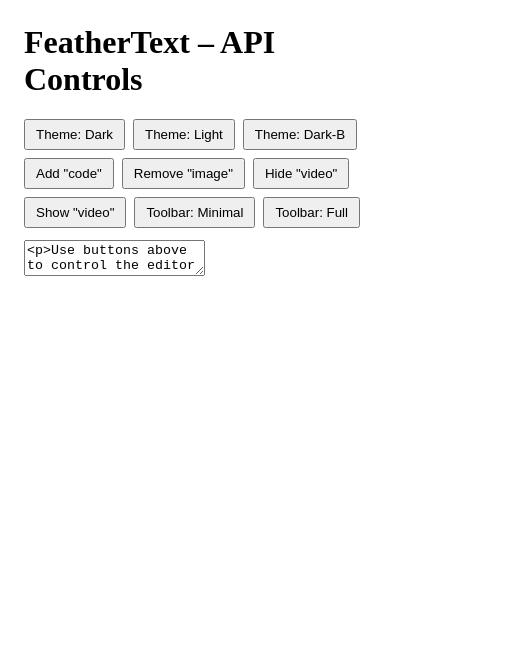
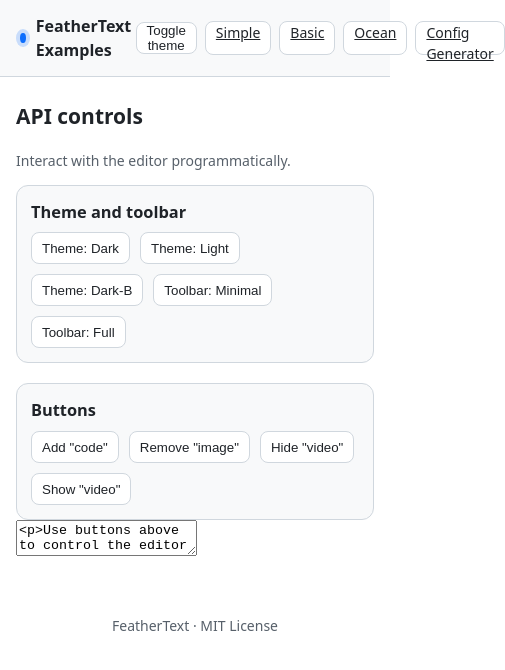
Before and after one commit to MiszterSoul/FeatherText, a website: page examples/example-api.html in a window 390 px wide. Shown: the whole page, 505 px wide, since content can reach past the window. Drawn offline with Linux system fonts and the light colour scheme; files that its build step writes are made by us from their sources; files whose address does not match are found by name.

Commit message:
Enhance FeatherText editor: add version verification, improve theme handling, and update examples with responsive design

```diff
--- a/build.mjs
+++ b/build.mjs
@@ -1,5 +1,7 @@
 import { build } from "esbuild";
 import fs from "node:fs";
+const pkgJson = JSON.parse(fs.readFileSync("package.json", "utf8"));
+const define = { __FEATHER_VERSION__: JSON.stringify(pkgJson.version) };
 
 await build({
   entryPoints: ["src/feathertext.js"],
@@ -7,6 +9,7 @@
   format: "esm",
   outfile: "dist/feathertext.esm.js",
   sourcemap: true,
+  define,
 });
 
 await build({
@@ -15,6 +18,7 @@
   format: "cjs",
   outfile: "dist/feathertext.cjs",
   sourcemap: true,
+  define,
 });
 
 await build({
@@ -26,6 +30,7 @@
   outfile: "dist/feathertext.min.js",
   minify: true,
   sourcemap: false,
+  define,
 });
 
 // tiny CSS example (optional)
--- a/examples/example-api.html
+++ b/examples/example-api.html
@@ -2,35 +2,61 @@
 <html lang="en" data-theme="dark-b">
 <head>
   <meta charset="utf-8">
+  <meta name="viewport" content="width=device-width, initial-scale=1">
   <title>FeatherText – API Controls</title>
   <link rel="stylesheet" href="../dist/feathertext.css">
+  <link rel="stylesheet" href="./styles.css">
+  <script src="./theme-toggle.js"></script>
   <script src="../dist/feathertext.min.js"></script>
-  <style>
-    .controls { display:flex; gap:8px; flex-wrap:wrap; margin:12px 0; }
-    .controls button { padding:6px 10px; }
-  </style>
 </head>
-<body style="margin:24px;">
-  <h1>FeatherText – API Controls</h1>
-  <div class="controls">
-    <button id="theme-dark">Theme: Dark</button>
-    <button id="theme-light">Theme: Light</button>
-    <button id="theme-b">Theme: Dark‑B</button>
-    <button id="add-code">Add "code"</button>
-    <button id="remove-image">Remove "image"</button>
-    <button id="hide-video">Hide "video"</button>
-    <button id="show-video">Show "video"</button>
-    <button id="toolbar-min">Toolbar: Minimal</button>
-    <button id="toolbar-max">Toolbar: Full</button>
-  </div>
+<body>
+  <header class="header">
+    <div class="brand"><span class="dot"></span><h1>FeatherText Examples</h1></div>
+    <div class="toolbar">
+      <button class="btn" onclick="toggleTheme()">Toggle theme</button>
+      <a class="btn" href="./example.html">Simple</a>
+      <a class="btn" href="./example-basic.html">Basic</a>
+      <a class="btn" href="./example-ocean.html">Ocean</a>
+      <a class="btn" href="./config-generator.html">Config Generator</a>
+    </div>
+  </header>
+  <main class="container">
+    <h2>API controls</h2>
+    <p class="lead">Interact with the editor programmatically.</p>
 
-  <textarea id="api"><p>Use buttons above to control the editor at runtime.</p></textarea>
+    <div class="grid">
+      <div class="card">
+        <h3>Theme and toolbar</h3>
+        <div class="toolbar" style="flex-wrap:wrap; gap:10px;">
+          <button class="btn" id="theme-dark">Theme: Dark</button>
+          <button class="btn" id="theme-light">Theme: Light</button>
+          <button class="btn" id="theme-b">Theme: Dark‑B</button>
+          <button class="btn" id="toolbar-min">Toolbar: Minimal</button>
+          <button class="btn" id="toolbar-max">Toolbar: Full</button>
+        </div>
+      </div>
+      <div class="card">
+        <h3>Buttons</h3>
+        <div class="toolbar" style="flex-wrap:wrap; gap:10px;">
+          <button class="btn" id="add-code">Add "code"</button>
+          <button class="btn" id="remove-image">Remove "image"</button>
+          <button class="btn" id="hide-video">Hide "video"</button>
+          <button class="btn" id="show-video">Show "video"</button>
+        </div>
+      </div>
+    </div>
+
+    <textarea id="api"><p>Use buttons above to control the editor at runtime.</p></textarea>
+  </main>
+  <footer class="container footer">FeatherText · MIT License</footer>
 
   <script>
     const [editor] = FeatherText.init('#api', {
-      theme: 'dark-b',
+      theme: document.documentElement.getAttribute('data-theme') || 'dark-b',
       toolbar: ['format','bold','italic','|','link','image','|','ul','ol','|','undo','redo','|','source']
     });
+
+    addEventListener('themechange', (e) => editor.setTheme(e.detail));
 
     document.getElementById('theme-dark').onclick = () => editor.setTheme('dark');
     document.getElementById('theme-light').onclick = () => editor.setTheme('light');
--- /dev/null
+++ b/examples/styles.css
@@ -0,0 +1,50 @@
+/* Shared layout for examples with light/dark themes */
+:root {
+  --bg: #0f1115;
+  --panel: #151922;
+  --text: #e6e9ef;
+  --muted: #98a2b3;
+  --border: #222938;
+  --accent: #6ea8fe;
+}
+
+[data-theme="light"] {
+  --bg: #ffffff;
+  --panel: #f8f9fa;
+  --text: #1f2328;
+  --muted: #57606a;
+  --border: #d0d7de;
+  --accent: #0d6efd;
+}
+
+html, body { height: 100%; }
+body {
+  margin: 0;
+  font: 14px/1.5 system-ui, Segoe UI, Roboto, Inter, Arial;
+  color: var(--text);
+  background: var(--bg);
+}
+.header {
+  position: sticky; top: 0; z-index: 10;
+  display: flex; align-items: center; justify-content: space-between;
+  padding: 14px 20px; border-bottom: 1px solid var(--border);
+  background: var(--panel);
+}
+.brand { display:flex; gap:10px; align-items:center; }
+.brand .dot { width:10px; height:10px; border-radius:50%; background: var(--accent); box-shadow:0 0 0 4px color-mix(in srgb, var(--accent), transparent 80%); }
+.brand h1 { font-size: 16px; margin: 0; }
+
+.container { max-width: 980px; margin: 24px auto; padding: 0 16px; }
+.lead { color: var(--muted); margin-top: 8px; }
+
+.toolbar { display:flex; gap:8px; align-items:center; }
+.btn { height: 32px; padding: 0 10px; border-radius: 8px; border:1px solid var(--border); background: var(--bg); color: var(--text); cursor:pointer; }
+.btn:hover { background: color-mix(in srgb, var(--bg), var(--panel)); }
+
+.grid { display:grid; grid-template-columns: 1fr; gap: 20px; }
+@media (min-width: 960px){ .grid { grid-template-columns: 1fr 1fr; } }
+
+.card { padding: 14px; border:1px solid var(--border); border-radius: 12px; background: var(--panel); }
+.card h3 { margin: 0 0 8px; }
+
+.footer { color: var(--muted); text-align:center; padding: 30px 0; }
--- /dev/null
+++ b/examples/theme-toggle.js
@@ -0,0 +1,21 @@
+(function(){
+  const key = 'feather-demo-theme';
+  const prefersDark = window.matchMedia && window.matchMedia('(prefers-color-scheme: dark)').matches;
+  const saved = localStorage.getItem(key);
+  const initial = saved || (prefersDark ? 'dark' : 'light');
+  setTheme(initial);
+
+  function setTheme(next){
+    document.documentElement.setAttribute('data-theme', next);
+    localStorage.setItem(key, next);
+    try { window.dispatchEvent(new CustomEvent('themechange', { detail: next })); } catch {}
+    document.querySelectorAll('[data-theme-sync]').forEach(el => {
+      try { el.dispatchEvent(new CustomEvent('themechange', { detail: next })); } catch {}
+    });
+  }
+
+  window.toggleTheme = function(){
+    const cur = document.documentElement.getAttribute('data-theme') || initial;
+    setTheme(cur === 'light' ? 'dark' : 'light');
+  };
+})();
--- a/src/feathertext.css
+++ b/src/feathertext.css
@@ -2,6 +2,18 @@
 /* Theme system with CSS variables */
 :root {
 	/* Default dark theme */
+	--feather-bg: #0f1115;
+	--feather-panel: #151922;
+	--feather-border: #222938;
+	--feather-accent: #6ea8fe;
+	--feather-text: #e6e9ef;
+	--feather-muted: #98a2b3;
+	--feather-hover: #1a2030;
+	--feather-shadow: 0 6px 24px rgba(0, 0, 0, 0.25);
+}
+
+/* Explicit dark mapping so data-theme="dark" behaves like defaults */
+[data-theme="dark"] {
 	--feather-bg: #0f1115;
 	--feather-panel: #151922;
 	--feather-border: #222938;
@@ -76,7 +88,7 @@
 	gap: 6px;
 	padding: 10px;
 	border-bottom: 1px solid var(--feather-border);
-	background: linear-gradient(180deg, #161b26, #121723);
+	background: var(--feather-panel);
 	position: sticky;
 	top: 0;
 	z-index: 3;
@@ -185,6 +197,7 @@
 	position: absolute;
 }
 .feather-swatch { display:inline-flex; align-items:center; justify-content:center; width:22px; height:22px; border-radius:6px; background:#0a0e18; border:1px solid var(--feather-border); }
+.feather-swatch { background: var(--feather-panel); }
 .feather-swatch-i { display:block; width:10px; height:16px; border-radius:3px; background:#fff; }
 .feather-clear-color { position:absolute; right:4px; top:4px; display:inline-flex; align-items:center; justify-content:center; width:16px; height:16px; border:none; background: transparent; color: var(--feather-muted); cursor:pointer; padding:0; }
 .feather-clear-color:hover { color: var(--feather-text); }
@@ -194,7 +207,7 @@
 	min-height: 220px;
 	padding: 16px;
 	outline: none;
-	background: #0e131b;
+	background: var(--feather-bg);
 	color: var(--feather-text);
 }
 .feather-editor[placeholder]:empty:before {
@@ -206,19 +219,19 @@
 	border: 0;
 	resize: vertical;
 	font: 13px/1.55 ui-monospace, SFMono-Regular, Consolas, Monaco, Menlo, monospace;
-	color: #e6ebff; /* brighter text for readability */
-	background: #0e1320; /* slightly lighter than before */
+	color: var(--feather-text);
+	background: var(--feather-bg);
 	border-top: 1px dashed var(--feather-border);
 }
 /* Enhanced source mode */
 .feather-source-wrap { position: relative; display:flex; flex-direction: column; max-height: 600px; }
-.feather-source-toolbar { position: sticky; top: 0; z-index: 2; display:flex; gap:8px; align-items:center; padding:8px 12px; border-bottom:1px solid var(--feather-border); background: linear-gradient(180deg, #161b26, #121723); }
-.feather-chip { height: 28px; display:inline-flex; align-items:center; padding:0 10px; border-radius: 999px; background:#0a0e18; border:1px solid var(--feather-border); color: var(--feather-muted); font-size:12px; }
+.feather-source-toolbar { position: sticky; top: 0; z-index: 2; display:flex; gap:8px; align-items:center; padding:8px 12px; border-bottom:1px solid var(--feather-border); background: var(--feather-panel); }
+.feather-chip { height: 28px; display:inline-flex; align-items:center; padding:0 10px; border-radius: 999px; background: var(--feather-panel); border:1px solid var(--feather-border); color: var(--feather-muted); font-size:12px; }
 .feather-source-pane { position: relative; overflow: auto; }
-.feather-gutter { position:absolute; left:0; top:0; bottom:0; width:48px; padding:16px 8px; background:#0a0d14; color:#6c7a99; border-right:1px solid var(--feather-border); font: 12px/1.45 ui-monospace, SFMono-Regular, Consolas, Monaco, Menlo, monospace; overflow:hidden; }
+.feather-gutter { position:absolute; left:0; top:0; bottom:0; width:48px; padding:16px 8px; background: var(--feather-panel); color:#6c7a99; border-right:1px solid var(--feather-border); font: 12px/1.45 ui-monospace, SFMono-Regular, Consolas, Monaco, Menlo, monospace; overflow:hidden; }
 .feather-gutter span { display:block; text-align:right; padding-right:4px; }
-.feather-code { position:absolute; left:48px; right:0; top:0; bottom:0; padding:16px; color:#cfe1ff; font: 12px/1.45 ui-monospace, SFMono-Regular, Consolas, Monaco, Menlo, monospace; pointer-events:none; white-space:pre; overflow:hidden; }
-.feather-source { position:relative; background:#0e1320; color:#e6ebff; caret-color:#e6ebff; padding-left:64px; display:block; width:100%; box-sizing:border-box; z-index:1; }
+.feather-code { position:absolute; left:48px; right:0; top:0; bottom:0; padding:16px; color: var(--feather-text); font: 12px/1.45 ui-monospace, SFMono-Regular, Consolas, Monaco, Menlo, monospace; pointer-events:none; white-space:pre; overflow:hidden; }
+.feather-source { position:relative; background: var(--feather-bg); color: var(--feather-text); caret-color: var(--feather-text); padding-left:64px; display:block; width:100%; box-sizing:border-box; z-index:1; }
 /* Ensure gutter stays visible above the textarea */
 .feather-gutter { z-index: 2; pointer-events: none; }
 /* Token colors */
@@ -239,12 +252,7 @@
 	font-size: 12px;
 	background: var(--feather-panel);
 }
-.feather-badge {
-	background: #0a0e18;
-	padding: 4px 8px;
-	border-radius: 999px;
-	border: 1px solid var(--feather-border);
-}
+.feather-badge { background: var(--feather-bg); padding: 4px 8px; border-radius: 999px; border: 1px solid var(--feather-border); }
 /* Content defaults */
 .feather-editor h1 {
 	font-size: 1.6rem;
@@ -265,10 +273,10 @@
 	margin: 0.8em 0;
 	padding: 0.6em 0.9em;
 	border-left: 3px solid var(--feather-accent);
-	background: #0c1220;
+	background: var(--feather-hover);
 }
 .feather-editor code {
-	background: #0c1220;
+	background: var(--feather-hover);
 	padding: 0.15em 0.3em;
 	border-radius: 6px;
 	font-size: 0.95em;
--- a/src/feathertext.js
+++ b/src/feathertext.js
@@ -795,7 +795,8 @@
 
 	FeatherText.init = function(selector, cfg){ const nodes = document.querySelectorAll(selector); const arr = []; nodes.forEach(n => arr.push(new FeatherText(n, cfg))); return arr; };
 	FeatherText.themes = themes;
-	FeatherText.version = '2.0.0';
+	// Version is injected at build time from package.json via esbuild define
+	FeatherText.version = (typeof __FEATHER_VERSION__ !== 'undefined' ? __FEATHER_VERSION__ : '0.0.0-dev');
 
 	return FeatherText;
 }));
```
Also changed, not shown: examples/config-generator.html (+27 -7 lines), examples/example-basic.html (+25 -6 lines), examples/example-ocean.html (+22 -4 lines), examples/example.html (+32 -8 lines), package.json (+11 -0 lines), .github/workflows/release.yml, README.md.
